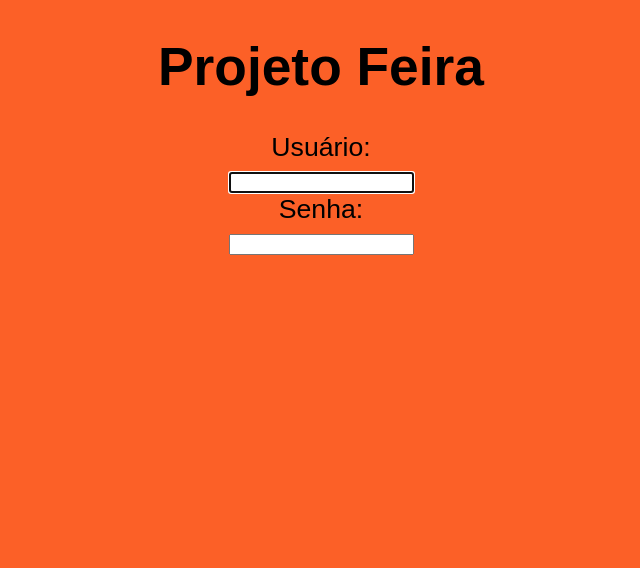
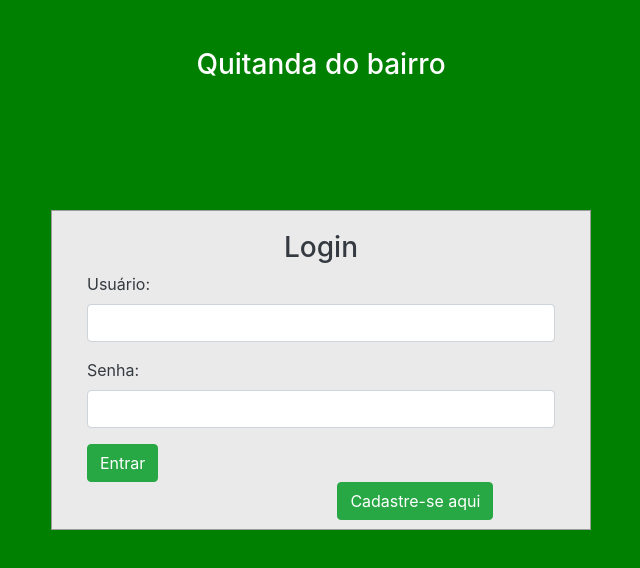
Before and after one commit to irmoura/fcamara, a plain HTML site: page login/index.html in a window 1280 px wide. Shown: the whole page, without its empty margins (319-959 px from the left). Drawn offline with nearby package versions, Linux system fonts and the light colour scheme.

Commit message:
alterações na tela de login

```diff
--- /dev/null
+++ b/css/tela-login.css
@@ -0,0 +1,22 @@
+body {
+  margin: 0;
+  padding: 0;
+  background-color: #008000;
+  height: 100vh;
+}
+#login .container #login-row #login-column #login-box {
+  margin-top: 120px;
+  max-width: 600px;
+  height: 320px;
+  border: 1px solid #9C9C9C;
+  background-color: #EAEAEA;
+}
+#login .container #login-row #login-column #login-box #login-form {
+  padding: 20px;
+}
+#login .container #login-row #login-column #login-box #login-form #register-link {
+  margin-top: -85px;
+}
+h1{
+    color: black;
+}
--- a/login/index.html
+++ b/login/index.html
@@ -3,26 +3,45 @@
 <head>
     <meta charset="UTF-8">
     <meta name="viewport" content="width=device-width, initial-scale=1.0">
+
     <title>Projeto Feira - Login</title>
-    <style>
-        body{
-            text-align: center;
-            background-color: #fc6027;
-            color: black;
-            font: normal 20pt Arial;
-        }
-        h1{
-            color: black;
-        }
-    </style>
+<link rel="stylesheet" href="https://stackpath.bootstrapcdn.com/bootstrap/4.5.0/css/bootstrap.min.css" integrity="sha384-9aIt2nRpC12Uk9gS9baDl411NQApFmC26EwAOH8WgZl5MYYxFfc+NcPb1dKGj7Sk" crossorigin="anonymous">
+<link href="../css/tela-login.css" rel="stylesheet">
 </head>
 <body>
-    <h1>Projeto Feira</h1>
+    <div id="login">
+        <h3 class="text-center text-white pt-5">Quitanda do bairro</h3>
+        <div class="container">
+            <div id="login-row" class="row justify-content-center align-items-center">
+                <div id="login-column" class="col-md-6">
+                    <div id="login-box" class="col-md-12">
+                        <form id="login-form" class="form" action="" method="post">
+                            <h3 class="text-center text-dark">Login</h3>
+                            <div class="form-group">
+                                <label for="username" class="text-dark">Usuário:</label><br>
+                                <input type="text" name="username" id="username" class="form-control">
+                            </div>
+                            <div class="form-group">
+                                <label for="password" class="text-dark">Senha:</label><br>
+                                <input type="text" name="password" id="password" class="form-control">
+                            </div>
+                            <div class="form-group">
+                                <input type="submit" name="submit" class="btn btn-success btn-md" value="Entrar">
+                                    <a style="margin-left: 53.5%;" class="btn btn-success btn-md" href="#" class="text-info">Cadastre-se aqui</a>
+                            </div>
+
+                        </form>
+                    </div>
+                </div>
+            </div>
+        </div>
+    </div>
+    <!-- <h1>Projeto Feira</h1>
     Usuário:<br>
 	<input type="text" name="usuario" required autofocus><br>
 	Senha:<br>
     <input type="password" name="senha"><br>
     <script src="https://ajax.googleapis.com/ajax/libs/jquery/3.4.1/jquery.min.js"></script>
-    <script src="../js/login/index.js"></script>
+    <script src="../js/login/index.js"></script> -->
 </body>
 </html>
```
